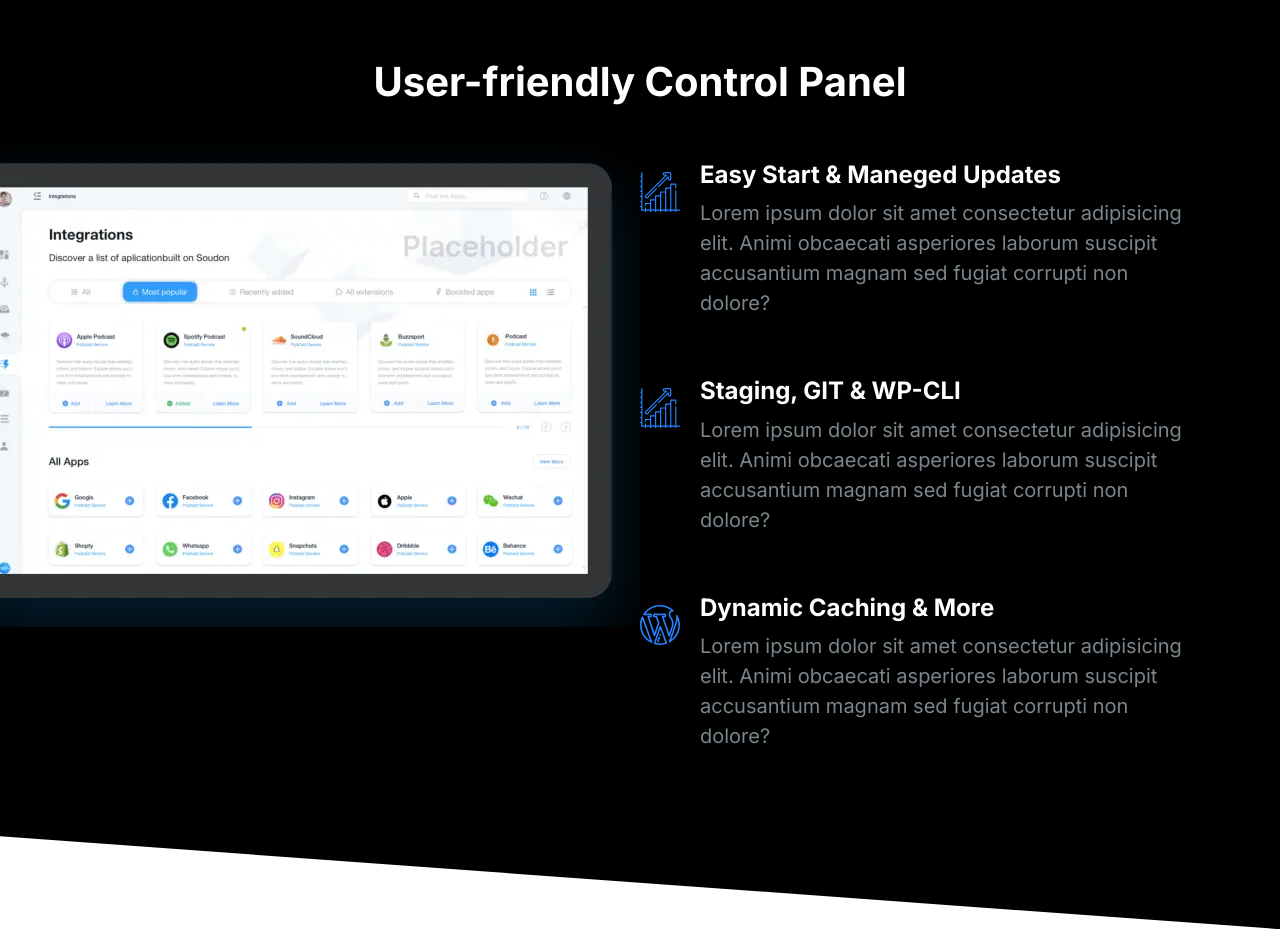
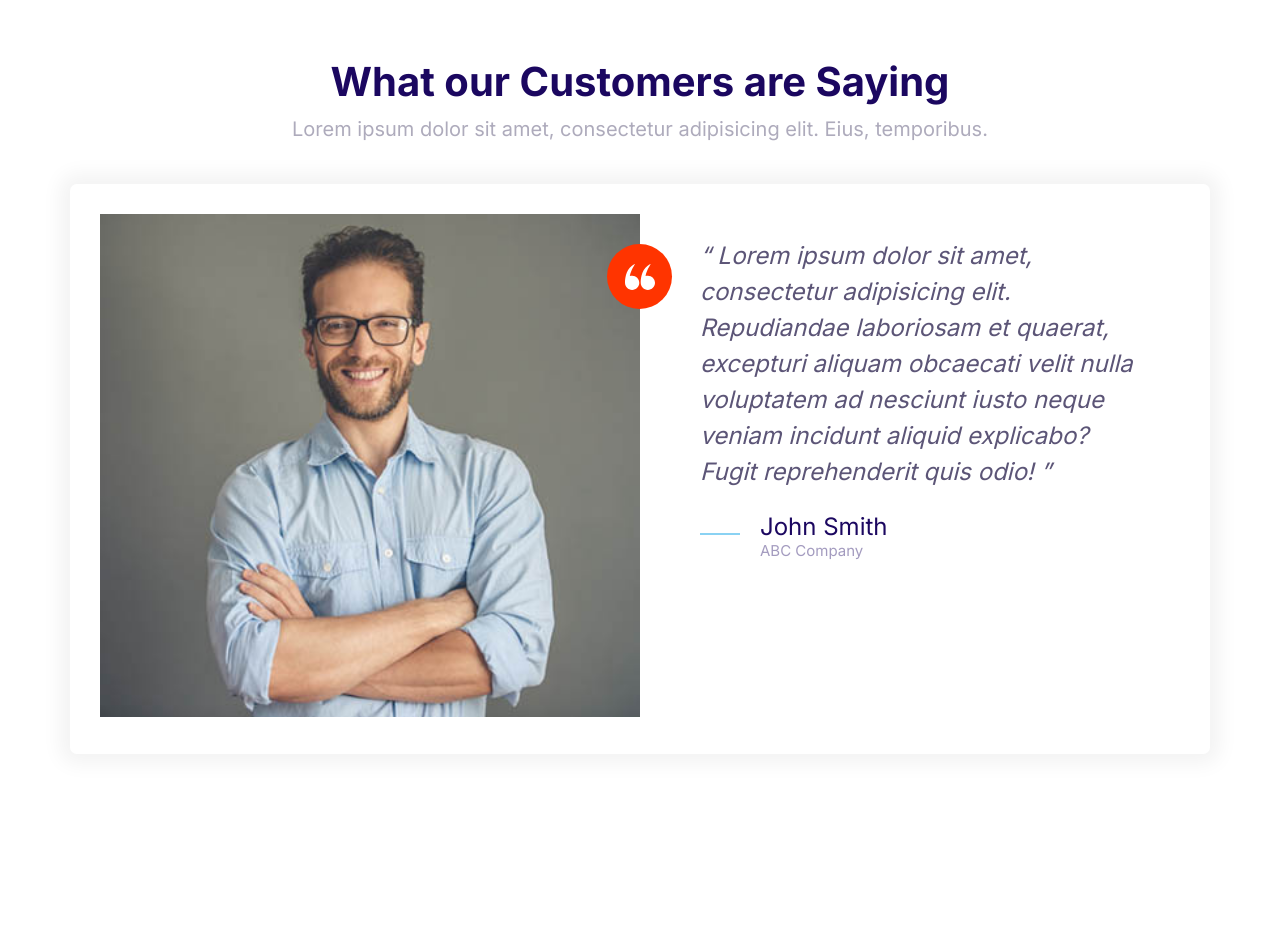
Before and after one commit to andressami/cursomoshify, a plain HTML site: page index.html in a window 1280 px wide. After the commit the page ends 814 px from the top, so only its background shows below. Drawn offline with Linux system fonts and the light colour scheme.

Commit message:
Testimonial block

```diff
--- a/Styles/styles.css
+++ b/Styles/styles.css
@@ -503,6 +503,9 @@ a {
 
 /* TESTIMONIAL */
 
+.testimonial__header__text {
+    font-size: 2rem;
+}
 .testimonial {
     padding: 3rem;
 
--- a/index.html
+++ b/index.html
@@ -15,78 +15,50 @@
     <link rel="stylesheet" href="Styles/styles.css" />
   </head>
   <body>
-    <section class="block block--dark block--skewed-right block-showcase">
+    <section class="block">
       <header class="block__header">
-        <h2 class="block__heading">User-friendly Control Panel</h2>
+        <h2 class="block__heading">What our Customers are Saying</h2>
+        <p class="testimonial__header__text">
+          Lorem ipsum dolor sit amet, consectetur adipisicing elit. Eius,
+          temporibus.
+        </p>
       </header>
-      <div class="container grid grid--1x2">
-        <picture class="block-showcase__img">
-          <source
-            srcset="images/ipad@1x.webp 1x, images/ipad@2x.webp 2x"
-            type="image/webp"
-          />
-          <source
-            srcset="images/ipad@1x.png 1x, images/ipad@2x.png 2x"
-            type="image/png"
-          />
-          <img src="Images/ipad.png" alt="" />
-        </picture>
-        <ul class="list showcase__list">
-          <li>
+      <div class="container">
+        <div class="card testimonial">
+          <div class="grid grid--1x2">
+            <div class="testimonial__image">
+              <img src="/Images/testimonial.jpg" alt="Happy client smilling" />
+              <span class="icon-container icon-container--acent">
+                <svg class="icon icon--small icon--accent">
+                  <use xlink:href="images/sprite.svg#quotes"></use>
+                </svg>
+              </span>
+            </div>
+            <blockquote class="quote">
+              <p class="quote__text">
+                Lorem ipsum dolor sit amet, consectetur adipisicing elit.
+                Repudiandae laboriosam et quaerat, excepturi aliquam obcaecati
+                velit nulla voluptatem ad nesciunt iusto neque veniam incidunt
+                aliquid explicabo? Fugit reprehenderit quis odio!
+              </p>
+              <footer>
                 <div class="media">
-              <div class="media__image">
+                  <div class="media__image quote__line">
                     <svg class="icon icon--primary">
-                  <use xlink:href="images/sprite.svg#growth"></use>
+                      <use xlink:href="images/sprite.svg#line"></use>
                     </svg>
                   </div>
-              <div class="media__body">
-                <h3 class="media__title">Easy Start & Maneged Updates</h3>
-                <p class="media__text">
-                  Lorem ipsum dolor sit amet consectetur adipisicing elit. Animi
-                  obcaecati asperiores laborum suscipit accusantium magnam sed
-                  fugiat corrupti non dolore?
-                </p>
+                  <div class="media__body quote__media">
+                    <h3 class="media__title quote__author">John Smith</h3>
+                    <p class="media__text quote__company">ABC Company</p>
                   </div>
                 </div>
-          </li>
-          <li>
-            <div class="media">
-              <div class="media__image">
-                <svg class="icon icon--primary">
-                  <use xlink:href="images/sprite.svg#growth"></use>
-                </svg>
-              </div>
-              <div class="media__body">
-                <h3 class="media__title">Staging, GIT & WP-CLI</h3>
-                <p class="media__text">
-                  Lorem ipsum dolor sit amet consectetur adipisicing elit. Animi
-                  obcaecati asperiores laborum suscipit accusantium magnam sed
-                  fugiat corrupti non dolore?
-                </p>
+              </footer>
+            </blockquote>
           </div>
         </div>
-          </li>
-          <li>
-            <div class="media">
-              <div class="media__image">
-                <svg class="icon icon--primary">
-                  <use xlink:href="images/sprite.svg#wordpress"></use>
-                </svg>
-              </div>
-              <div class="media__body">
-                <h3 class="media__title">Dynamic Caching & More</h3>
-                <p class="media__text">
-                  Lorem ipsum dolor sit amet consectetur adipisicing elit. Animi
-                  obcaecati asperiores laborum suscipit accusantium magnam sed
-                  fugiat corrupti non dolore?
-                </p>
-              </div>
-            </div>
-          </li>
-        </ul>
       </div>
     </section>
-
     <script src="js/main.js"></script>
   </body>
 </html>
```
Also changed, not shown: Components/Testimonial-block.html (added, +44 -0 lines). Lines whose indentation alone changed are shown as unchanged.
